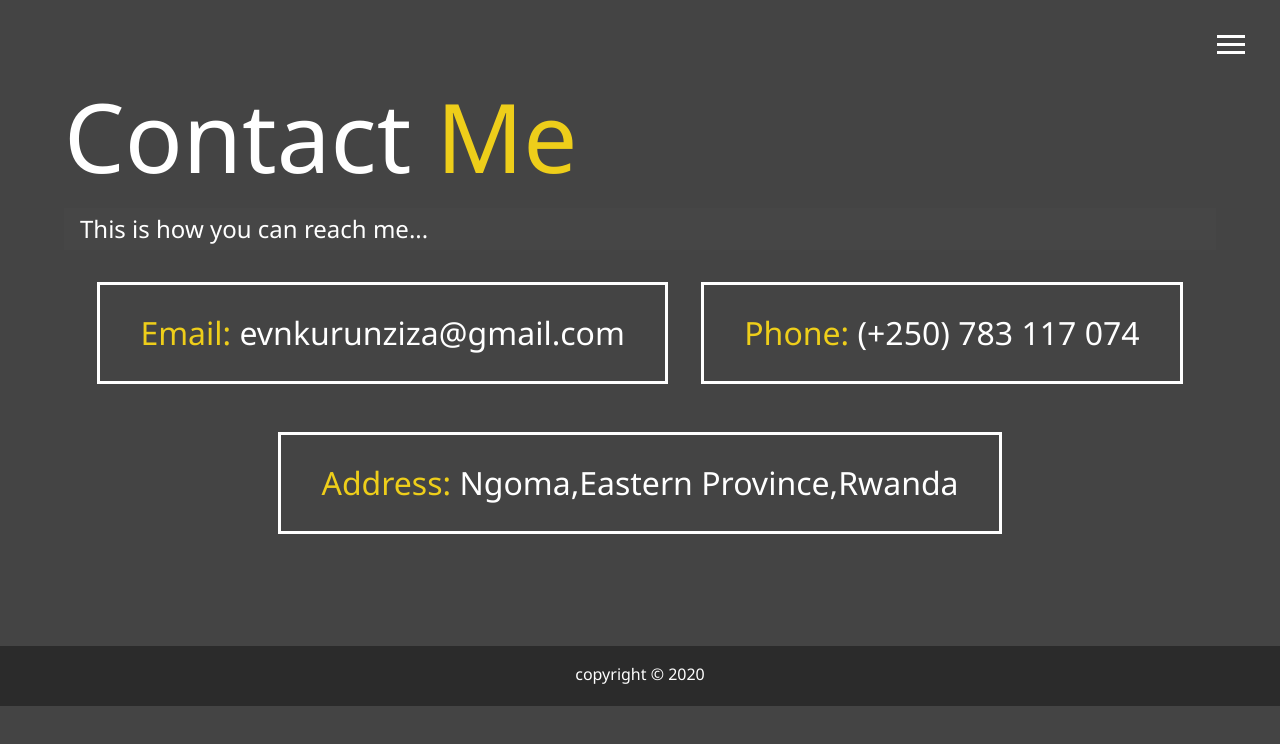
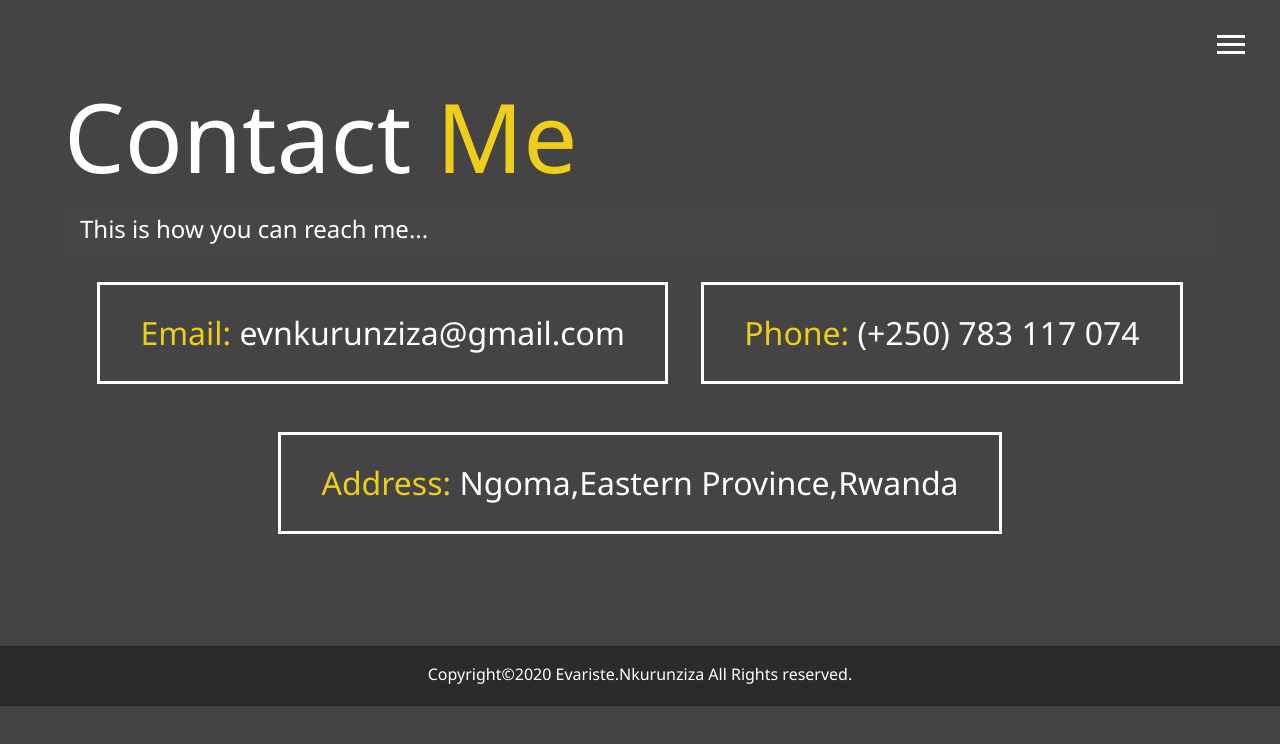
Before and after one commit to evaristenk/nkurunziza, a plain HTML site: page contact.html in a window 1280 px wide. Drawn offline with Linux system fonts and the light colour scheme.

Commit message:
Update contact.html

```diff
--- a/contact.html
+++ b/contact.html
@@ -69,7 +69,7 @@
 
 
 <footer id="main-footer">
-    copyright &copy; 2020
+    Copyright&copy;2020 Evariste.Nkurunziza All Rights reserved.
 </footer>
 <script src="js/main.js"></script>
 </body>
```
